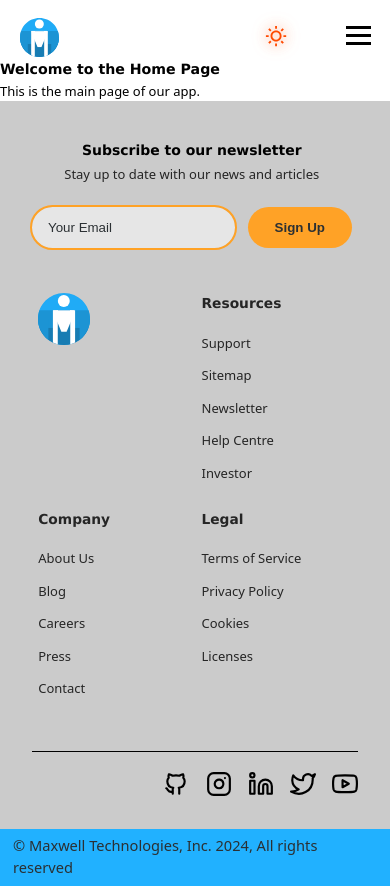
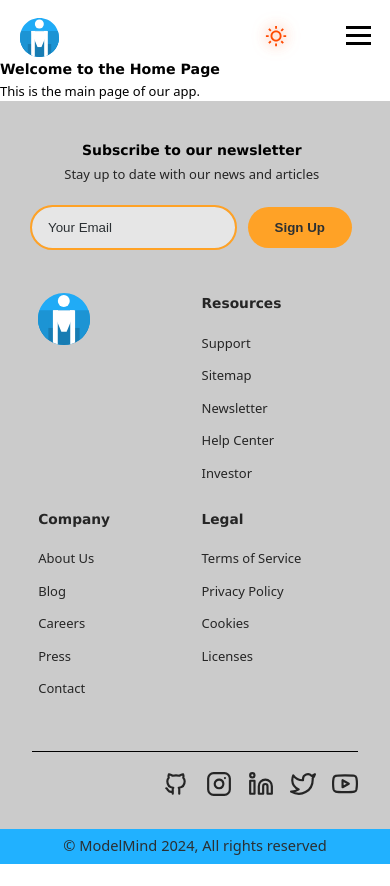
Before and after one commit to Purple-Code-sh/ModelMind, a React (Vite) app: page / in a window 390 px wide. After the commit the page ends 864 px from the top, so only its background shows below. Built offline with nearby package versions, Linux system fonts and the light colour scheme.

Commit message:
converts footer styles to CSS module type

```diff
--- a/src/components/Footer/Footer.tsx
+++ b/src/components/Footer/Footer.tsx
@@ -1,7 +1,3 @@
-import React from "react";
-import "./styles.css";
-import moduleStyles from "./footer.module.css"
-
 // Import images
 import logoSvg from "../../assets/logo.svg";
 import GithubIcon from '../svg/GithubIcon'
@@ -10,33 +6,35 @@ import LinkedInIcon from '../svg/LinkedInIcon'
 import TwitterIcon from '../svg/TwitterIcon'
 import YouTubeIcon from '../svg/YouTubeIcon'
 
+import styles from "./styles.module.css"
+
 const Footer: React.FC = () => {
 
   const socialLinks2 = [
-    { name: "Github", link: "#", icon: <GithubIcon className={`${moduleStyles.iconColor}`}/> },
-    { name: "Instagram", link: "#", icon: <InstagramIcon className={`${moduleStyles.iconColor}`}/> },
-    { name: "Linkedin", link: "#", icon: <LinkedInIcon className={`${moduleStyles.iconColor}`}/> },
-    { name: "Twitter", link: "#", icon: <TwitterIcon className={`${moduleStyles.iconColor}`}/> },
-    { name: "Youtube", link: "#", icon: <YouTubeIcon className={`${moduleStyles.iconColor}`}/> },
+    { name: "Github", link: "#", icon: <GithubIcon className={`${styles.social_link_icon}`}/> },
+    { name: "Instagram", link: "#", icon: <InstagramIcon className={`${styles.social_link_icon}`}/> },
+    { name: "Linkedin", link: "#", icon: <LinkedInIcon className={`${styles.social_link_icon}`}/> },
+    { name: "Twitter", link: "#", icon: <TwitterIcon className={`${styles.social_link_icon}`}/> },
+    { name: "Youtube", link: "#", icon: <YouTubeIcon className={`${styles.social_link_icon}`}/> },
   ]
 
   return (
-    <footer>
-      <div className="footer-wrapper">
-        <section className="footer-top">
-          <div className="footer-headline">
+    <footer className={styles.footer}>
+      <div className={styles.footer_wrapper}>
+        <section className={styles.footer_top}>
+          <div className={styles.footer_headline}>
             <h2>Subscribe to our newsletter</h2>
             <p>Stay up to date with our news and articles</p>
           </div>
-          <div className="footer-subscribe">
+          <div className={styles.footer_subscribe}>
             <input type="email" spellCheck={false} placeholder="Your Email" />
             <button>Sign Up</button>
           </div>
         </section>
-        <div className="footer-columns">
-          <section className="footer-logo">
+        <div className={styles.footer_columns}>
+          <section className={styles.footer_logo}>
             <h2>
-              <img src={logoSvg} alt="Maxwell Technologies" />
+              <img src={logoSvg} alt="ModelMind Technologies" />
             </h2>
           </section>
           <section>
@@ -46,7 +44,7 @@ const Footer: React.FC = () => {
                 "Support",
                 "Sitemap",
                 "Newsletter",
-                "Help Centre",
+                "Help Center",
                 "Investor",
               ].map((item) => (
                 <li key={item}>
@@ -89,8 +87,8 @@ const Footer: React.FC = () => {
             </ul>
           </section>
         </div>
-        <div className="social-bottom">
-          <div className="social-links">
+        <div className={styles.social_bottom}>
+          <div className={styles.social_links}>
             <ul>
               {socialLinks2.map((item) => (
                 <li key={item.name}>
@@ -103,10 +101,10 @@ const Footer: React.FC = () => {
           </div>
         </div>
       </div>
-      <div className="footer-bottom">
-        <div className="footer-bottom-wrapper">
+      <div className={styles.footer_bottom}>
+        <div className={styles.footer_bottom_wrapper}>
           <small>
-            © Maxwell Technologies, Inc. {new Date().getFullYear()}, All rights
+            © ModelMind {new Date().getFullYear()}, All rights
             reserved
           </small>
         </div>
--- a/src/components/Footer/footer.module.css
+++ /dev/null
@@ -1,5 +0,0 @@
-.iconColor {
-    color: rgb(var(--text-color));
-    min-width: calc(2rem * var(--scale-factor));
-    min-height: calc(2rem * var(--scale-factor));
-}
--- a/src/components/Footer/styles.css
+++ b/src/components/Footer/styles.module.css
@@ -1,5 +1,5 @@
 /*? footer containers */
-footer {
+.footer {
     /* position: absolute; bottom: 0; */
     background: rgb(var(--bg-color-300));
     width: 100%;
@@ -8,7 +8,7 @@ footer {
     flex-direction: column;
 }
 
-.footer-wrapper {
+.footer_wrapper {
     display: flex;
     background: rgb(var(--bg-color-300));
     flex-direction: column;
@@ -16,7 +16,7 @@ footer {
 }
 
 /*? top section */
-.footer-top {
+.footer_top {
     display: flex;
     flex-wrap: wrap;
     justify-content: start;
@@ -26,24 +26,24 @@ footer {
     justify-content: space-between;
 }
 
-.footer-headline>h2 {
+.footer_headline>h2 {
     margin: 0;
     color: rgb(var(--text-color));
 }
 
-.footer-headline>p {
+.footer_headline>p {
     color: rgb(var(--text-color-200));
     margin: calc(0.25rem * var(--scale-factor)) 0 calc(1.25rem * var(--scale-factor)) 0;
 }
 
 /*? footer subscribe */
-.footer-subscribe {
+.footer_subscribe {
     display: flex;
     gap: calc(1rem * var(--scale-factor));
     flex-wrap: wrap;
 }
 
-.footer-subscribe>input {
+.footer_subscribe>input {
     color: rgb(var(--text-color));
     outline: none;
     border: none;
@@ -56,15 +56,15 @@ footer {
     border-radius: 99rem;
 }
 
-.footer-subscribe>input:focus {
+.footer_subscribe>input:focus {
     outline: 2px solid rgb(var(--accent-200));
 }
 
-.footer-subscribe>input::placeholder {
+.footer_subscribe>input::placeholder {
     color: rgb(var(--text-color-300));
 }
 
-.footer-subscribe>button {
+.footer_subscribe>button {
     cursor: pointer;
     background: rgb(var(--accent));
     border-radius: 99rem;
@@ -80,13 +80,13 @@ footer {
     transition: all var(--fast-transition) ease-in-out;
 }
 
-.footer-subscribe>button:hover {
+.footer_subscribe>button:hover {
     background: rgb(var(--accent-200));
     border: rgb(var(--accent-300));
 }
 
 /*? footer columns */
-.footer-columns {
+.footer_columns {
     display: grid;
     grid-template-columns: 1fr 1fr 1fr 1fr;
     width: 100%;
@@ -95,38 +95,39 @@ footer {
     margin: 0 auto;
 }
 
-.footer-columns ul {
+.footer_columns ul {
     padding: 0;
     margin: 0;
 }
 
-.footer-columns ul a {
+.footer_columns ul a {
     color: rgb(var(--text-color-200));
 }
 
-.footer-columns ul a:hover {
+.footer_columns ul a:hover {
     text-decoration: underline;
 }
 
-.footer-columns ul li {
+.footer_columns ul li {
     margin-bottom: calc(1rem * var(--scale-factor));
 }
 
-.footer-columns h3 {
+.footer_columns h3 {
     color: rgb(var(--text-color-200));
     margin-top: 0;
     margin-bottom: calc(1.5rem * var(--scale-factor));
 }
 
-.footer-centering {
+
+.footer_columns>section {
+    min-width: calc(6rem * var(--scale-factor));
+}
+
+.footer_centering {
     margin: 0 auto;
 }
 
-.footer-columns>section {
-    min-width: calc(6rem * var(--scale-factor));
-}
-
-.footer-logo {
+.footer_logo {
     display: flex;
     flex-direction: row;
     align-items: start;
@@ -135,13 +136,13 @@ footer {
     margin-bottom: calc(4rem * var(--scale-factor));
 }
 
-.footer-logo img {
+.footer_logo img {
     width: calc(4rem * var(--scale-factor));
     height: calc(4rem * var(--scale-factor));
 }
 
 /*? Footer bottom */
-.footer-bottom {
+.footer_bottom {
     display: flex;
     align-items: center;
     width: 100%;
@@ -151,7 +152,11 @@ footer {
     font-size: calc(1.35rem * var(--scale-factor));
 }
 
-.footer-bottom-wrapper {
+.footer_bottom>small {
+    margin: 0 calc(0.25rem * var(--scale-factor));
+}
+
+.footer_bottom_wrapper {
     display: flex;
     justify-content: center;
     align-items: center;
@@ -160,12 +165,8 @@ footer {
     width: 100%;
 }
 
-.footer-bottom>small {
-    margin: 0 calc(0.25rem * var(--scale-factor));
-}
-
 /*? socials */
-.social-bottom {
+.social_bottom {
     display: flex;
     justify-content: end;
     margin-top: calc(2rem * var(--scale-factor));
@@ -173,32 +174,32 @@ footer {
     border-top: 1px solid rgb(var(--text-color));
 }
 
-.social-links {
+.social_links {
     display: flex;
     gap: calc(0.5rem * var(--scale-factor));
     align-items: center;
 }
 
-.social-links img {
+.social_links ul {
+    display: flex;
+    gap: calc(1.25rem * var(--scale-factor));
+}
+
+.social_link_icon {
+    color: rgb(var(--text-color-200));
     min-width: calc(2rem * var(--scale-factor));
     min-height: calc(2rem * var(--scale-factor));
-    transition: all var(--normal-transition) ease-in-out;
-}
-
-.social-links ul {
-    display: flex;
-    gap: calc(1.25rem * var(--scale-factor));
 }
 
 /*? mobile */
 
 @media (max-width: 800px) {
 
-    .footer-columns {
+    .footer_columns {
         grid-template-columns: 1fr 1fr;
     }
 
-    .footer-top {
+    .footer_top {
         display: flex;
         flex-direction: column;
         align-items: center;
```
